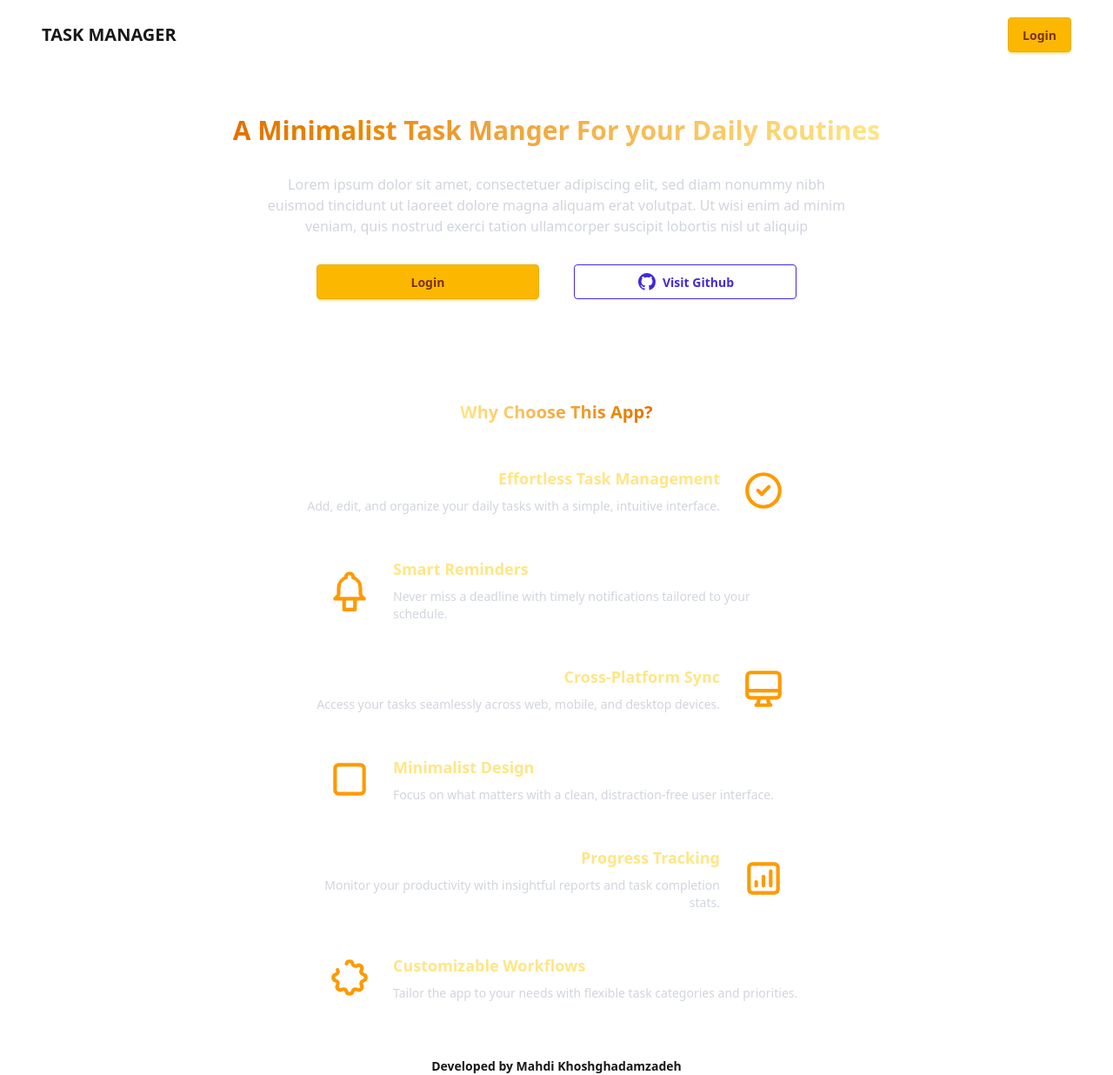
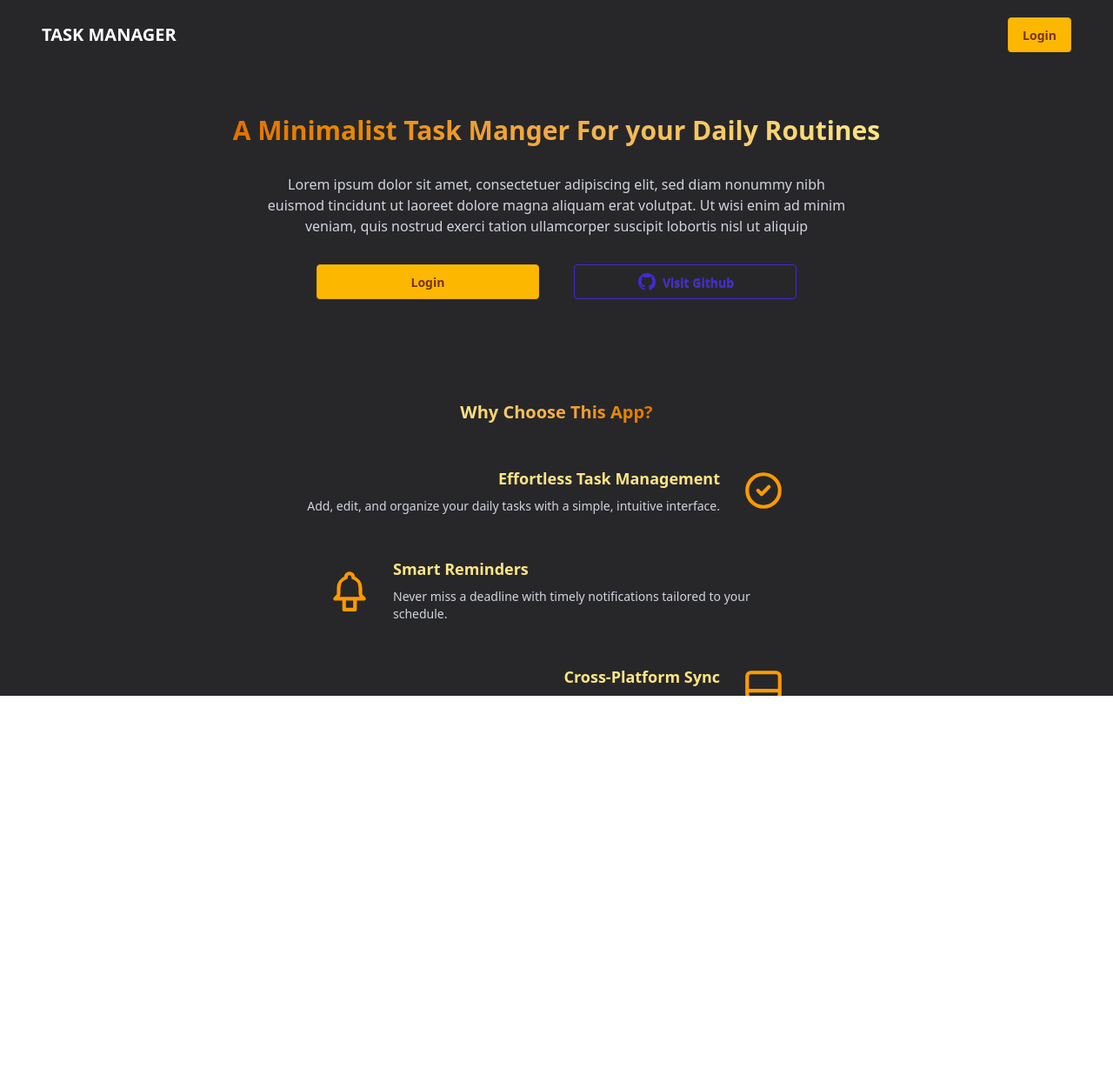
Before and after one commit to MahdiKgz/TaskManagerFront, a Next.js app: page / in a window 1280 px wide. Shown: the whole page at 87% size. After the commit the page ends 800 px from the top, so only its background shows below. Built offline with nearby package versions, Linux system fonts and the light colour scheme.

Commit message:
chore:some changes for dark theme

```diff
--- a/app/globals.css
+++ b/app/globals.css
@@ -1,10 +1,8 @@
 @import "tailwindcss";
 @plugin "daisyui";
-
-body {
-  overflow-x: hidden;
+* {
+  overflow: auto;
 }
-
 @layer components {
   .container {
     @apply mx-auto w-full;
--- a/app/layout.tsx
+++ b/app/layout.tsx
@@ -8,8 +8,8 @@ export default function RootLayout({
   children: React.ReactNode;
 }>) {
   return (
-    <html lang="en">
-      <body className="w-dvw h-dvh">
+    <html lang="en" className="dark">
+      <body className="w-screen h-screen bg-zinc-800">
         <Header />
         {children}
         <Footer />
--- a/src/modules/layout/Footer.tsx
+++ b/src/modules/layout/Footer.tsx
@@ -2,7 +2,7 @@ import React from "react";
 
 function Footer() {
   return (
-    <div className="container flex items-center justify-center font-bold text-sm">
+    <div className="container flex items-center justify-center font-bold text-sm text-white">
       Developed by Mahdi Khoshghadamzadeh
     </div>
   );
--- a/src/modules/layout/Header.tsx
+++ b/src/modules/layout/Header.tsx
@@ -4,7 +4,7 @@ import React from "react";
 function Header() {
   return (
     <div className="container h-20 flex items-center justify-between">
-      <h1 className="uppercase font-bold text-xl">Task Manager</h1>
+      <h1 className="uppercase font-bold text-xl text-white">Task Manager</h1>
       <Link href={"/login"}>
         <button className="btn btn-warning">Login</button>
       </Link>
```
